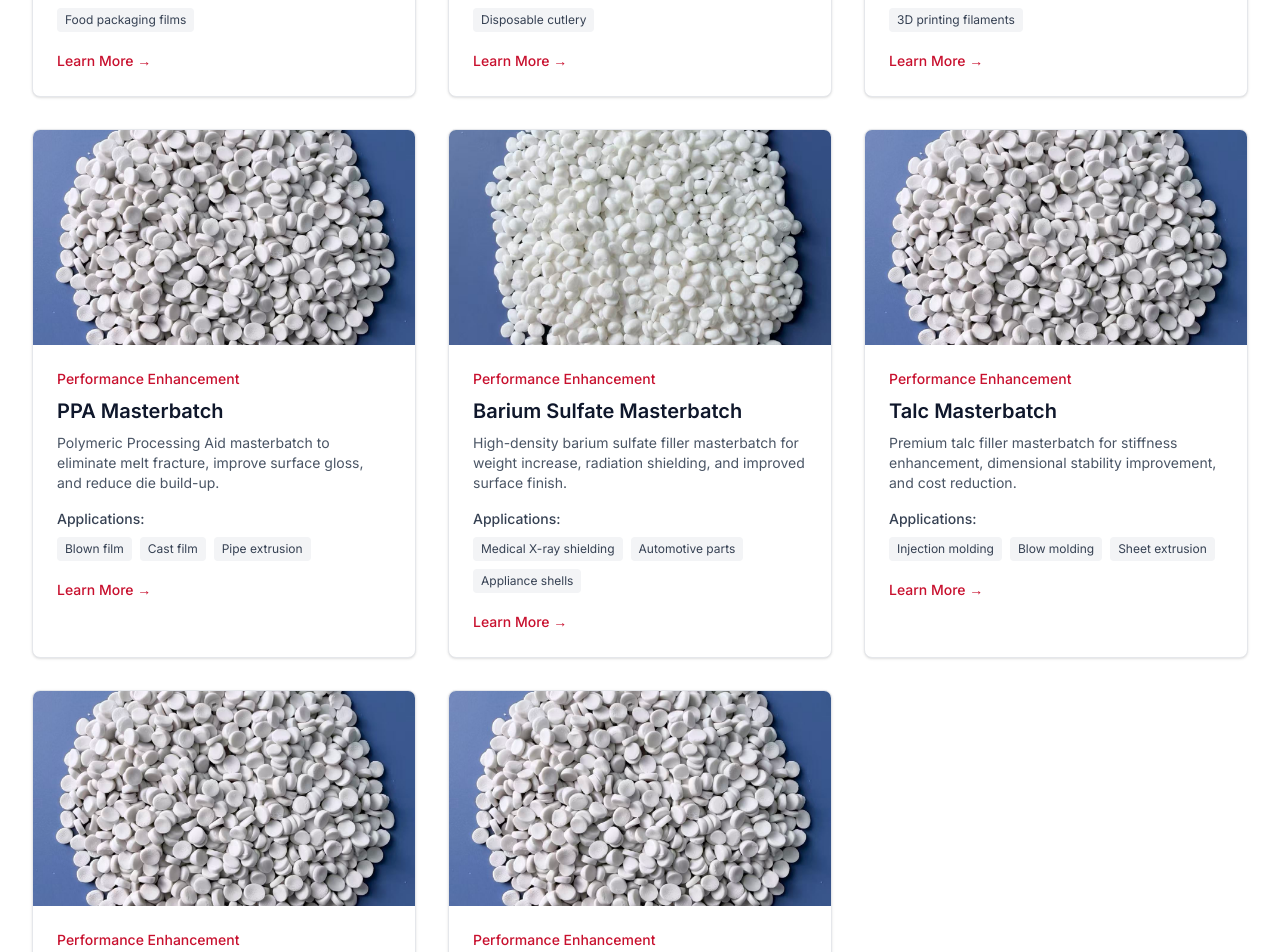
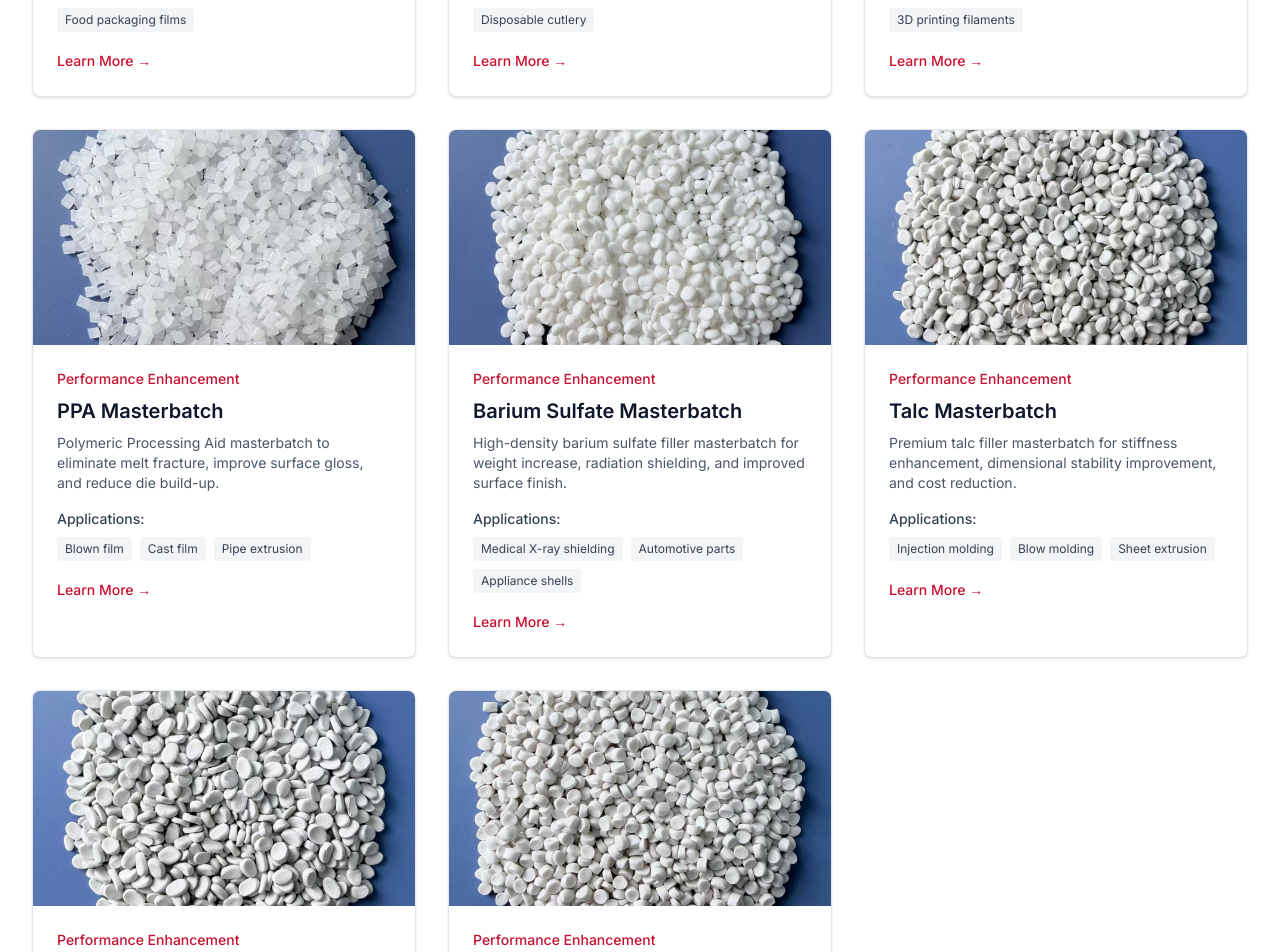
Before and after one commit to jingg8939-rgb/xuanpin-website, a Next.js app: page /en/products in a window 1280 px wide. Shown: the part 700-1652 px from the top of the page. Built offline with nearby package versions, Linux system fonts and the light colour scheme.

Commit message:
fix: 修正5个产品图片路径（上次edit未生效）

```diff
--- a/src/data/products.ts
+++ b/src/data/products.ts
@@ -130,7 +130,7 @@ export const products: Product[] = [
   {
     slug: "pla-compound-masterbatch",
     category: "biodegradable",
-    image: "/products/masterbatch-pellets.jpg",
+    image: "/products/pla-compound.jpg",
     specifications: [
       { label: "Carrier", value: "PLA" },
       { label: "Addition", value: "20-100%" },
@@ -176,7 +176,7 @@ export const products: Product[] = [
   {
     slug: "ppa-masterbatch",
     category: "performance",
-    image: "/products/masterbatch-pellets.jpg",
+    image: "/products/ppa.jpg",
     specifications: [
       { label: "Carrier", value: "LLDPE/LDPE" },
       { label: "Addition", value: "0.05-0.2%" },
@@ -266,7 +266,7 @@ export const products: Product[] = [
   {
     slug: "talc-masterbatch",
     category: "performance",
-    image: "/products/masterbatch-pellets.jpg",
+    image: "/products/product-detail-2.jpg",
     specifications: [
       { label: "Carrier", value: "PP/PE" },
       { label: "Addition", value: "10-40%" },
@@ -311,7 +311,7 @@ export const products: Product[] = [
   {
     slug: "defoamer-masterbatch",
     category: "performance",
-    image: "/products/masterbatch-pellets.jpg",
+    image: "/products/desiccant.jpg",
     specifications: [
       { label: "Carrier", value: "PP/PE" },
       { label: "Addition", value: "1-3%" },
@@ -356,7 +356,7 @@ export const products: Product[] = [
   {
     slug: "caco3-masterbatch",
     category: "performance",
-    image: "/products/masterbatch-pellets.jpg",
+    image: "/products/nano-calcium-carbonate.jpg",
     specifications: [
       { label: "Carrier", value: "PP/PE" },
       { label: "CaCO₃ Content", value: "60-85%" },
```
